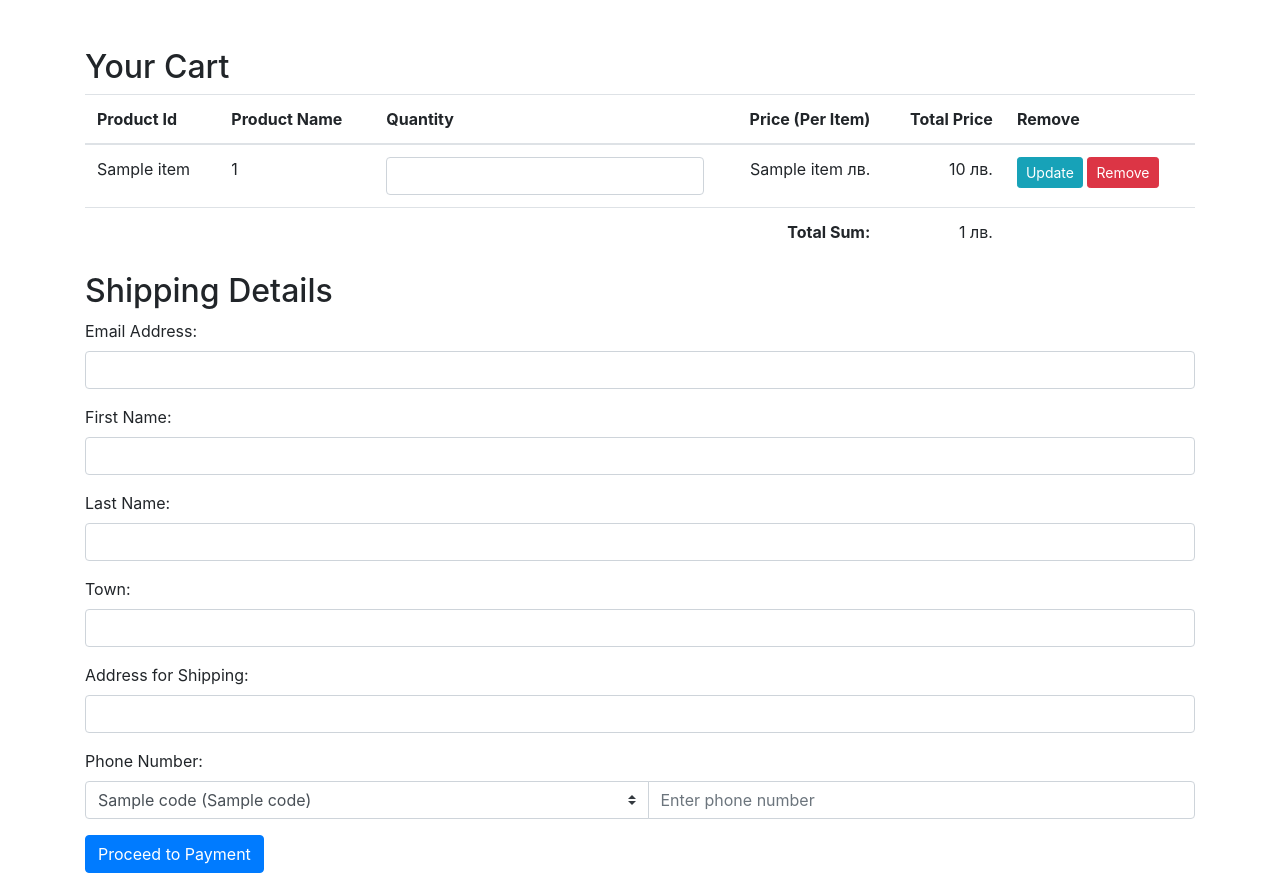
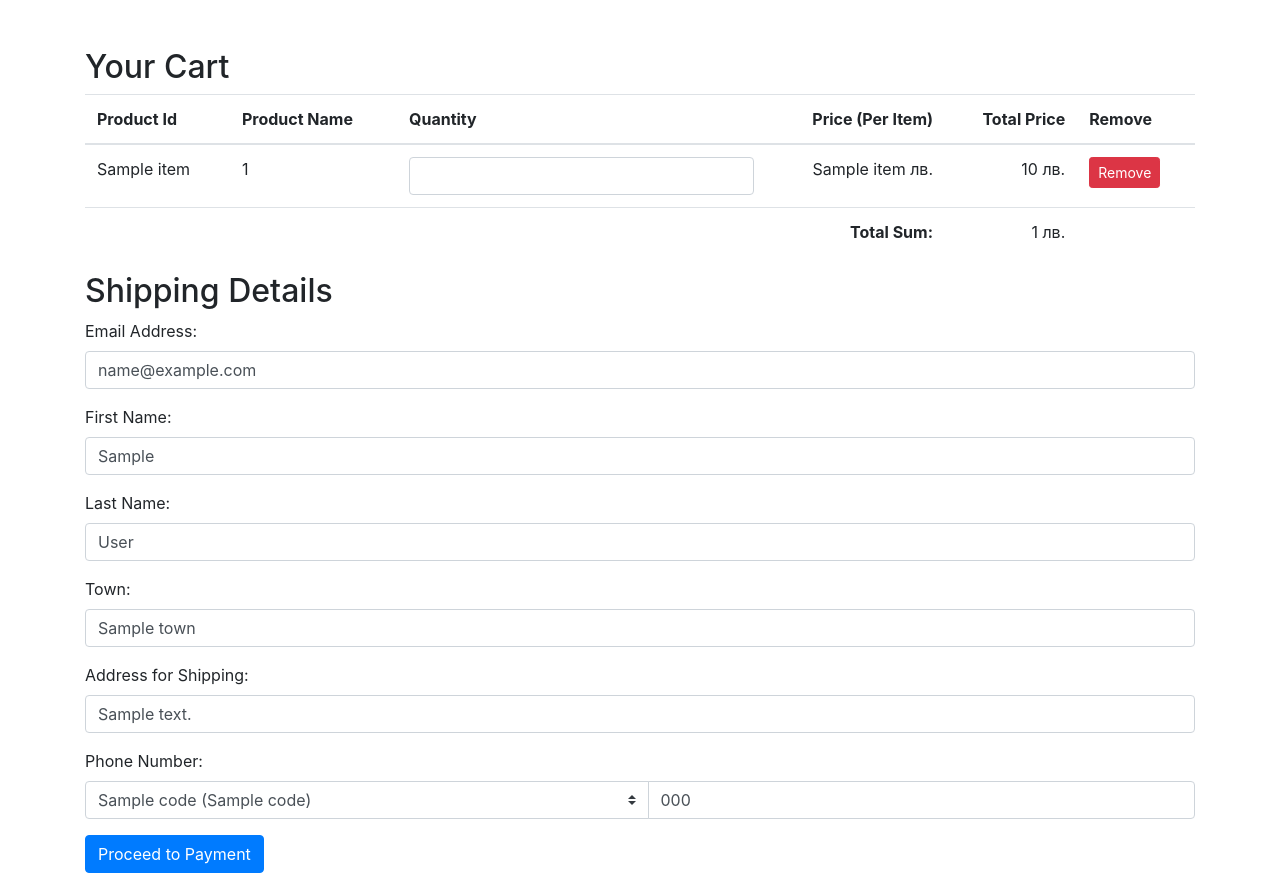
Before and after one commit to Kolpic/Online-Store, a Flask app: template Forum-Project/project/templates/cart.html in a window 1280 px wide. Run offline with Flask 3, Linux system fonts and the light colour scheme; the template is opened without the code that fills it: most values are stand-ins (such as "Sample title", 1, 10 or a date in 2020); some libraries are stand-ins or nearby versions.

Commit message:
fixed bugs

```diff
--- a/Forum-Project/project/config.py
+++ b/Forum-Project/project/config.py
@@ -5,6 +5,7 @@ MAIL_PASSWORD = "kskf nciq lqfm zevh"
 MAIL_USE_TLS = False
 MAIL_USE_SSL = True
 
+# TODO: work database -> user_registration, laptop database -> users_registration
 database = "users_registration"
 user = "myuser"
 password = "1234"
--- a/Forum-Project/project/main.py
+++ b/Forum-Project/project/main.py
@@ -238,6 +238,9 @@ def home(conn, cur, page = 1):
     if not utils.is_authenticated():
         return redirect('/login')
 
+    cur.execute("SELECT DISTINCT(category) FROM products")
+    categories = [row[0] for row in cur.fetchall()]  # Extract categories from tuples
+
     first_name, last_name, email__ = utils.getUserNamesAndEmail(conn, cur)
 
     prodcuts_user_wants = request.args.get('products_per_page', 50)
@@ -294,7 +297,7 @@ def home(conn, cur, page = 1):
 
     cart_count = get_cart_items_count(conn, cur, user_id)
 
-    return render_template('home.html', first_name=first_name, last_name=last_name, email = email__,products=products, page=page, total_pages=total_pages, sort_by=sort_by, sort_order=sort_order, product_name=product_name, product_category=product_category, cart_count=cart_count)
+    return render_template('home.html', first_name=first_name, last_name=last_name, email = email__,products=products, page=page, total_pages=total_pages, sort_by=sort_by, sort_order=sort_order, product_name=product_name, product_category=product_category, cart_count=cart_count, categories=categories)
 
 def logout(conn, cur):
     session.pop('user_email', None)
@@ -591,7 +594,9 @@ def add_product(conn, cur):
         return redirect('/staff_login')
 
     if request.method == 'GET':
-        return render_template('add_product_staff.html')
+        cur.execute("SELECT DISTINCT(category) FROM products")
+        categories = [row[0] for row in cur.fetchall()]  # Extract categories from tuples
+        return render_template('add_product_staff.html', categories=categories)
 
     name = request.form['name']
     price = request.form['price']
@@ -689,6 +694,9 @@ def cart(conn, cur):
         return redirect('/login')
 
     if request.method == 'GET':
+        form_data = session.get('form_data_stack', []).pop() if 'form_data_stack' in session and len(session['form_data_stack']) > 0 else None
+        if form_data:
+            session.modified = True
         user_email = session.get('user_email')
         cur.execute("SELECT id FROM users WHERE email = %s", (user_email,))
         user_id = cur.fetchone()[0]
@@ -696,8 +704,10 @@ def cart(conn, cur):
         total_sum = sum(item[1] * item[2] for item in items)
         cur.execute("SELECT * FROM country_codes")
         country_codes = cur.fetchall()
-        return render_template('cart.html', items=items, total_sum=total_sum, country_codes=country_codes)
+        return render_template('cart.html', items=items, total_sum=total_sum, country_codes=country_codes, form_data=form_data)
 
+    form_data = request.form.to_dict()
+    session['form_data'] = form_data
     email = request.form['email'].strip()
     first_name = request.form['first_name'].strip()
     last_name = request.form['last_name'].strip()
@@ -740,6 +750,7 @@ def cart(conn, cur):
         product_id_, name, quantity, price = item
         if quantity > quantity_db:
             session['cart_error'] = "We don't have " + str(quantity) + " from product: " + str(name) + " in our store. You can purchase less or to remove the product from your cart"
+            utils.add_form_data_in_session(session.get('form_data'))
             return redirect('/cart')
         cur.execute("UPDATE products SET quantity = quantity - %s WHERE id = %s", (quantity, product_id_))
 
@@ -758,7 +769,8 @@ def cart(conn, cur):
     products_json = [{"product_id": item[0], "name": item[1], "quantity": item[2], "price": str(item[3])} for item in cart_items]
 
     # First make order, then make shipping_details
-    cur.execute("INSERT INTO orders (user_id, status, product_details) VALUES (%s, %s, %s) RETURNING order_id", (user_id, "Ready for Paying", json.dumps(products_json)))
+    formatted_datetime = datetime.now().strftime('%Y-%m-%d')
+    cur.execute("INSERT INTO orders (user_id, status, product_details, order_date) VALUES (%s, %s, %s, %s) RETURNING order_id", (user_id, "Ready for Paying", json.dumps(products_json), formatted_datetime))
     order_id = cur.fetchone()[0]
 
     cur.execute("SELECT id FROM country_codes WHERE code = %s", (country_code,))
@@ -766,6 +778,11 @@ def cart(conn, cur):
     cur.execute("INSERT INTO shipping_details (order_id, email, first_name, last_name, town, address, phone, country_code_id) VALUES (%s, %s, %s, %s, %s, %s, %s, %s)", (order_id, email, first_name, last_name, town, address, phone, country_code_id))
 
     conn.commit()
+
+    # Total sum to be passed to the payment.html
+    items = view_cart(conn, cur, user_id)
+    total_sum = sum(item[1] * item[2] for item in items)
+
     # When the purchase is made we empty the user cart
     cur.execute("SELECT cart_id FROM carts WHERE user_id = %s", (user_id,))
     cart_id = cur.fetchone()[0]
@@ -774,7 +791,8 @@ def cart(conn, cur):
     conn.commit()
     cur.execute("SELECT * FROM shipping_details AS shd JOIN orders AS o ON shd.order_id=o.order_id WHERE o.order_id = %s", (order_id,))
     shipping_details = cur.fetchall()
-    return render_template('payment.html', order_id=order_id, order_products=cart_items, shipping_details=shipping_details)
+
+    return render_template('payment.html', order_id=order_id, order_products=cart_items, shipping_details=shipping_details, total_sum=total_sum)
 
 def remove_from_cart_meth(conn, cur):
     if 'user_email' not in session:
@@ -788,7 +806,17 @@ def finish_payment(conn, cur):
     if 'user_email' not in session:
         return redirect('/login')
 
+    if request.method == 'GET':
+        order_id = session.get('order_id')
+        cur.execute("SELECT * FROM orders WHERE order_id = %s", (order_id,))
+        order = cur.fetchone()
+        order_products = json.loads(order['product_details'])
+        cur.execute("SELECT * FROM shipping_details WHERE order_id = %s", (order_id,))
+        shipping_details = cur.fetchone()
+        return render_template('payment.html', order_products=order_products, shipping_details=shipping_details)
+
     order_id = request.form.get('order_id')
+    session['order_id'] = order_id
     utils.AssertUser(isinstance(float(request.form.get('payment_amount')), float), "You must enter a number")
     payment_amount = float(request.form.get('payment_amount'))
 
@@ -986,6 +1014,7 @@ def update_cart_quantity(conn, cur):
     utils.AssertUser(isinstance(int(quantity), int), "You must enter number")
 
     quantity_ = int(quantity)
+    utils.AssertUser(quantity_ > 0, "You can't enter quantity zero or below")
 
     cur.execute("SELECT price FROM products WHERE id = %s", (item_id,))
     price = cur.fetchone()[0]
@@ -1087,6 +1116,10 @@ def handle_request(**kwargs):
         if message.__class__.__name__ == 'DevException':
             message = 'Internal error'
 
+        # TODO: Change url for QA
+        if request.url == 'http://127.0.0.1:5000/staff_login':
+            session['staff_login'] = "Yes"
+
         utils.add_form_data_in_session(session.get('form_data'))
         return render_template("error.html", message = str(message), redirect_url = request.url)
     finally:
--- a/Forum-Project/project/templates/add_product_staff.html
+++ b/Forum-Project/project/templates/add_product_staff.html
@@ -60,8 +60,9 @@
             <div class="form-group">
                 <label for="category">Category</label>
                 <select class="form-control" id="category" name="category" required>
-                    <option value="Осветителни тела">Осветителни тела</option>
-                    <option value="Разклонители">Разклонители</option>
+                    {% for categ in categories %}
+                    <option value="{{ categ }}">{{categ}}</option>
+                    {% endfor %}
                 </select>
             </div>
             <button type="submit" class="btn btn-primary">Add Product</button>
--- a/Forum-Project/project/templates/cart.html
+++ b/Forum-Project/project/templates/cart.html
@@ -41,7 +41,6 @@
                         <td class="text-right" id="price-per-item-{{ item[3] }}">{{ item[1] }} {{"лв."}}</td>
                         <td class="text-right"><span id="total-{{ item[3] }}">{{ (item[1] * item[2]) }}</span> {{"лв."}}</td>
                         <td>
-                            <button type="button" class="btn btn-info btn-sm update-cart" data-item-id="{{ item[3] }}">Update</button>
                             <form action="/remove_from_cart" method="post" style="display:inline;">
                                 <input type="hidden" name="item_id" value="{{ item[3] }}">
                                 <button type="submit" class="btn btn-danger btn-sm">Remove</button>
@@ -60,33 +59,33 @@
         <form action="/cart" method="post">
             <div class="form-group">
                 <label for="email">Email Address:</label>
-                <input type="email" id="email" name="email" class="form-control" required>
+                <input type="email" id="email" name="email" class="form-control" value="{{form_data['email'] if form_data else ''}}" required>
             </div>
             <div class="form-group">
                 <label for="first_name">First Name:</label>
-                <input type="text" id="first_name" name="first_name" class="form-control" required>
+                <input type="text" id="first_name" name="first_name" class="form-control" value="{{form_data['first_name'] if form_data else ''}}" required>
             </div>
             <div class="form-group">
                 <label for="last_name">Last Name:</label>
-                <input type="text" id="last_name" name="last_name" class="form-control" required>
+                <input type="text" id="last_name" name="last_name" class="form-control" value="{{form_data['last_name'] if form_data else ''}}" required>
             </div>
             <div class="form-group">
                 <label for="town">Town:</label>
-                <input type="text" id="town" name="town" class="form-control" required>
+                <input type="text" id="town" name="town" class="form-control" value="{{form_data['town'] if form_data else ''}}" required>
             </div>
             <div class="form-group">
                 <label for="address">Address for Shipping:</label>
-                <input type="text" id="address" name="address" class="form-control" required>
+                <input type="text" id="address" name="address" class="form-control" value="{{form_data['address'] if form_data else ''}}" required>
             </div>
             <div class="form-group">
                 <label for="phone">Phone Number:</label>
                 <div class="input-group">
-                    <select class="custom-select" id="country_code" name="country_code" required>
+                    <select class="custom-select" id="country_code" name="country_code" value="{{form_data['country_code'] if form_data else ''}}" required>
                         {% for code in country_codes %}
                             <option value="{{ code[2] }}">{{ code[1] }} ({{ code[2] }})</option>
                         {% endfor %}
                     </select>
-                    <input type="tel" class="form-control" id="phone" name="phone" placeholder="Enter phone number" required>
+                    <input type="tel" class="form-control" id="phone" name="phone" placeholder="Enter phone number" value="{{form_data['phone'] if form_data else ''}}" required>
                 </div>
             </div>
             <button type="submit" class="btn btn-primary">Proceed to Payment</button>
@@ -100,11 +99,13 @@
 <script src="https://cdnjs.cloudflare.com/ajax/libs/jquery/3.6.0/jquery.min.js"></script>
 <script>
 $(document).ready(function() {
-    $('.update-cart').click(function() { // This line sets up an event listener for a click event on any element with the class update-cart.
+    $('.quantity').change(function() { // This attaches the event listener to the quantity inputs.
         const itemId = $(this).data('item-id');
-        const newQuantity = parseFloat($(`.quantity[data-item-id=${itemId}]`).val());
-        const oldQuantity = parseFloat($(`.quantity[data-item-id=${itemId}]`).data('old-quantity') || 0);
+        const inputField = $(this);
+        const newQuantity = parseFloat($(this).val());
+        const oldQuantity = parseFloat($(this).data('old-quantity') || 0);
 
+        if (newQuantity !== oldQuantity) { // Only make the AJAX call if the quantity has actually changed.
             $.ajax({
                 url: '/update_cart_quantity',
                 method: 'POST',
@@ -112,26 +113,28 @@ $(document).ready(function() {
                     item_id: itemId,
                     quantity: newQuantity
                 },
-            success: function(response) { // If the server successfully processes the request, this function will be called with the server's response.
+                success: function(response) {
                     console.log('AJAX response:', response);
                     if (response.success) {
                         const pricePerItemText = $(`#price-per-item-${itemId}`).text();
                         const pricePerItem = parseFloat(pricePerItemText.replace(/[^\d.-]/g, ''));
                         const newLineTotal = newQuantity * pricePerItem;
-                    $(`#total-${itemId}`).text(newLineTotal.toFixed(2)); // updates the item's total price in the table on the webpage.
+                        $(`#total-${itemId}`).text(newLineTotal.toFixed(2));
 
                         const difference = (newQuantity - oldQuantity) * pricePerItem;
                         const totalSumText = $('#total-sum').text();
                         let totalSum = parseFloat(totalSumText.replace(/[^\d.-]/g, ''));
                         totalSum += difference;
-                    $('#total-sum').text(totalSum.toFixed(2) + ' лв.'); // The total sum is then adjusted by the difference, and the DOM is updated with the new total sum.
+                        $('#total-sum').text(totalSum.toFixed(2) + ' лв.');
 
-                    $(`.quantity[data-item-id=${itemId}]`).data('old-quantity', newQuantity);// Sets old quantity with the updated quantity (which is the new old quantitiy)
+                        $(`.quantity[data-item-id=${itemId}]`).data('old-quantity', newQuantity); // Update the old quantity data attribute.
                     } else {
-                    alert('Failed to update cart. Please try again!');
+                        alert('Failed to update cart. Please try again! (Quantity can\'t be zero or below)');
+                        inputField.val(oldQuantity);
                     }
                 }
             });
+        }
     });
 });
 
--- a/Forum-Project/project/templates/error.html
+++ b/Forum-Project/project/templates/error.html
@@ -14,7 +14,11 @@
             <hr>
             <p class="mb-0">Please try again.</p>
             <a href="{{ redirect_url }}" class="btn btn-primary">Return to previous page</a>
+            {% if 'staff_login' is in session %}
+            <a href="/staff_login" class="btn btn-primary">Return to login</a>
+            {% else %}
             <a href="/login" class="btn btn-primary">Return to login</a>
+            {% endif %}
         </div>
     </div>
 </body>
--- a/Forum-Project/project/templates/payment.html
+++ b/Forum-Project/project/templates/payment.html
@@ -37,6 +37,10 @@
                     </tr>
                 {% endfor %}
             </tbody>
+            <tr>
+                <td colspan="3" class="text-right"><strong>Total Sum:</strong></td>
+                <td class="text-right">{{ total_sum }} {{"лв."}}</td>
+            </tr>
         </table>
         <div>
             <h4>Shipping Details</h4>
@@ -67,7 +71,7 @@
          if (homeAlert) {
              homeAlert.style.display = 'none';
          }
-     }, 3000);
+     }, 5000);
  };
 </script>
 </html>
--- a/Forum-Project/project/templates/report.html
+++ b/Forum-Project/project/templates/report.html
@@ -18,7 +18,6 @@
             <label for="group_by">Group by:</label>
             <select id="group_by" name="group_by">
                 <option value="day">Day</option>
-                <option value="week">Week</option>
                 <option value="month">Month</option>
                 <option value="year">Year</option>
             </select>
```
Also changed, not shown: Forum-Project/project/templates/home.html (+4 -4 lines). Lines whose indentation alone changed are shown as unchanged.
